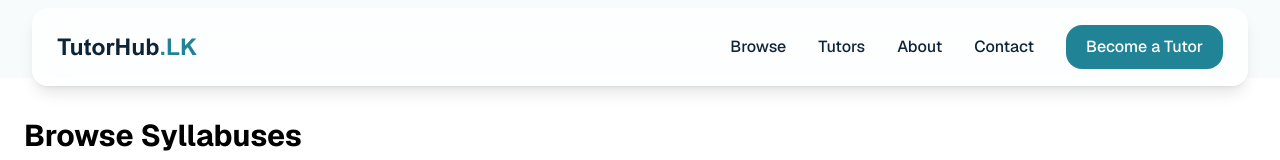
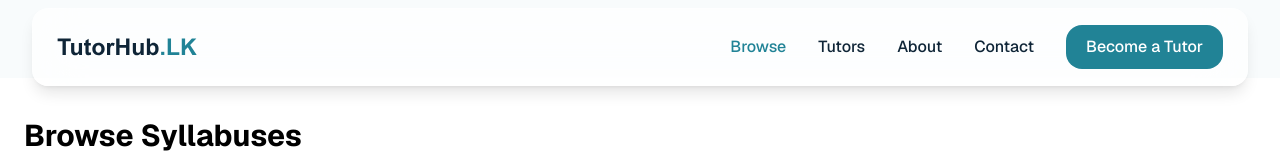
Before and after one commit to DinukaD-24/tutor-platform, a Next.js app: page /syllabus in a window 1280 px wide. Shown: the top 160 px of the page. Built offline with nearby package versions, Linux system fonts and the light colour scheme.

Commit message:
feat: enhance Navbar component with active link highlighting and updated CTA button

```diff
--- a/src/components/layout/Navbar.jsx
+++ b/src/components/layout/Navbar.jsx
@@ -3,14 +3,19 @@
 import { useState } from "react";
 import Image from "next/image";
 import Link from "next/link";
+import { usePathname } from "next/navigation";
 import { Menu, X } from "lucide-react";
 import { NAV_LINKS } from "@/constants/navigation";
 
 export default function Navbar() {
+    const [isOpen, setIsOpen] = useState(false);
+    const pathname = usePathname();
+    const closeMenu = () => setIsOpen(false);
 
-    const [isOpen, setIsOpen] = useState(false);
-
-    const closeMenu = () => setIsOpen(false);
+    const isActive = (href) => {
+        if (href === "/") return pathname === "/";
+        return pathname.startsWith(href);
+    };
 
     return (
         <nav className="
@@ -41,24 +46,27 @@ export default function Navbar() {
 
                 {/* Desktop Navigation */}
                 <div className="hidden md:flex items-center gap-8">
-                    {NAV_LINKS.map((link) => (
+                    {NAV_LINKS.map((link) => {
+                        const active = isActive(link.href);
+                        return (
                             <Link
                                 key={link.href}
                                 href={link.href}
-                            className="
+                                className={`
                                     font-medium
-                                text-dark
                                     transition-colors
                                     duration-200
-                                hover:text-primary
-                        ">
+                                    ${active ? 'text-primary' : 'text-dark hover:text-primary'}
+                                `}
+                            >
                                 {link.label}
                             </Link>
-                    ))}
+                        );
+                    })}
 
-                    {/* CTA Button remains at the bottom of the container */}
+                    {/* CTA Button */}
                     <Link
-                        href="/contact"
+                        href="/become-a-tutor"
                         className="
                             rounded-2xl
                             bg-primary
@@ -70,20 +78,21 @@ export default function Navbar() {
                             duration-200
                             hover:bg-primary-dark
                             hover:scale-105
-                    ">
+                            shadow-glow-primary
+                        "
+                    >
                         Become a Tutor
                     </Link>
                 </div>
 
-                {/*Mobile Hamburger*/}
+                {/* Mobile Hamburger */}
                 <button
                     className="md:hidden"
                     onClick={() => setIsOpen(!isOpen)}
                     aria-label="Toggle menu"
                     aria-expanded={isOpen}
                 >
-
-                    {isOpen ? <X size={28} />: <Menu size={28}/>}
+                    {isOpen ? <X size={28} /> : <Menu size={28} />}
                 </button>
 
             </div>
@@ -103,28 +112,28 @@ export default function Navbar() {
                         animate-slideDown
                     "
                 >
-
-
-                    {NAV_LINKS.map((link) => (
+                    {NAV_LINKS.map((link) => {
+                        const active = isActive(link.href);
+                        return (
                             <Link
                                 key={link.href}
                                 href={link.href}
                                 onClick={closeMenu}
-                            className="
+                                className={`
                                     font-medium
-                                text-dark
                                     transition-colors
                                     duration-200
-                                hover:text-primary
-                            "
+                                    ${active ? 'text-primary' : 'text-dark hover:text-primary'}
+                                `}
                             >
                                 {link.label}
                             </Link>
-                    ))}
+                        );
+                    })}
 
                     {/* CTA Button */}
                     <Link
-                        href="/contact"
+                        href="/become-a-tutor"
                         onClick={closeMenu}
                         className="
                             rounded-2xl
@@ -141,11 +150,8 @@ export default function Navbar() {
                     >
                         Become a Tutor
                     </Link>
-
                 </div>
-
             )}
-
         </nav>
     );
 }
```
Lines whose indentation alone changed are shown as unchanged.
